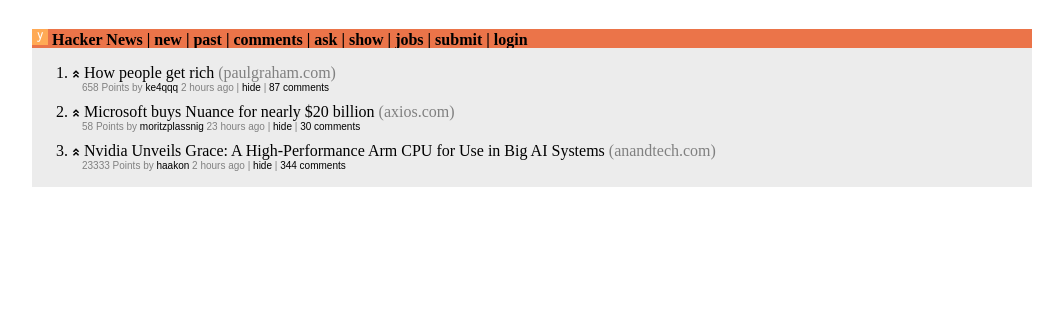
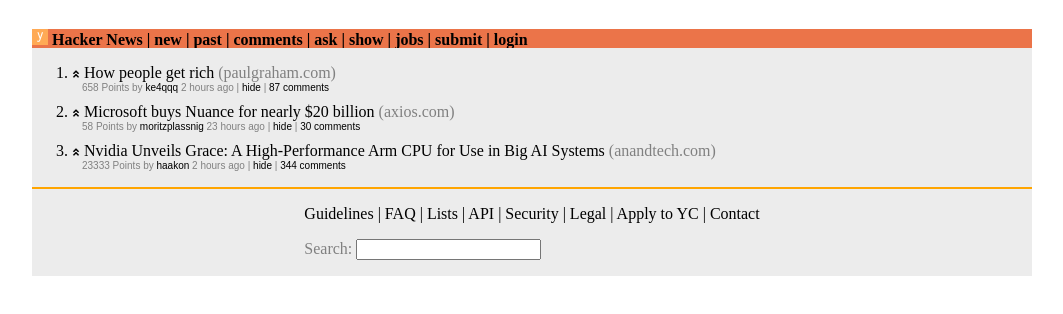
Before and after one commit to Eronponce/Clone-Hackernews, a plain HTML site: page index.html in a window 1280 px wide. Shown: the whole page, without its empty margins (108-1171 px from the left). Drawn offline with Linux system fonts and the light colour scheme; a script that the page names is missing.

Commit message:
adicionando footer

```diff
--- a/index.html
+++ b/index.html
@@ -147,7 +147,34 @@
                 </ol>
             </div>
         </div>
+        <div class="line">
+
+        </div>
+        <div class="box3">
+            <footer>
+                <p>
+                <a href=""> Guidelines </a>
+                |
+                <a href=""> FAQ </a>
+                |
+                <a href=""> Lists </a>
+                |
+                <a href=""> API </a>
+                |
+                <a href=""> Security </a>
+                |
+                <a href=""> Legal </a>
+                |
+                <a href=""> Apply to YC </a>
+                |
+                <a href=""> Contact </a>
+            </p>
+                <p class="grey"> Search: <input type="text" name="search">  </p>
+
+            </footer>
+        </div>
     </div>
+
 
 
     </div>
--- a/styles/styles.css
+++ b/styles/styles.css
@@ -42,6 +42,24 @@ a{
     width: 1000px;
     height: auto;
   }
+  .line{
+
+      width: 1000px ;
+      height: 2px;
+      background-color:orange;
+
+  }
+  .box3{
+    display: flex;
+    align-items: center;
+    flex-direction: column;
+    justify-content: space-between;
+    height: auto;
+    background-color: rgb(236, 236, 236);
+    width: 1000px;
+    height: auto;
+
+  }
 
   .box2 div {
 
@@ -73,3 +91,6 @@ padding: 0px;
         margin-left: 10px;
 
 }
+.grey{
+    color: grey;
+}
```
